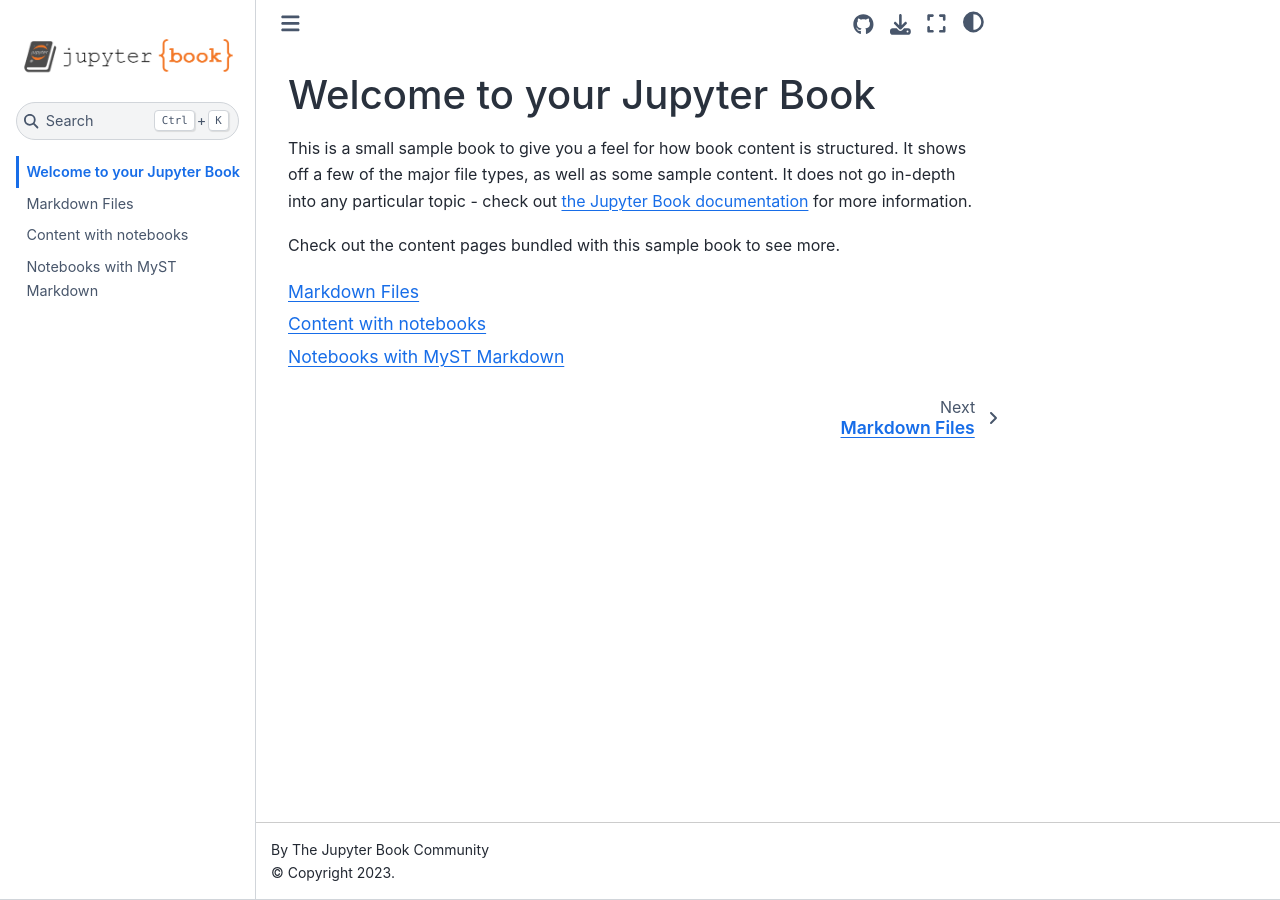
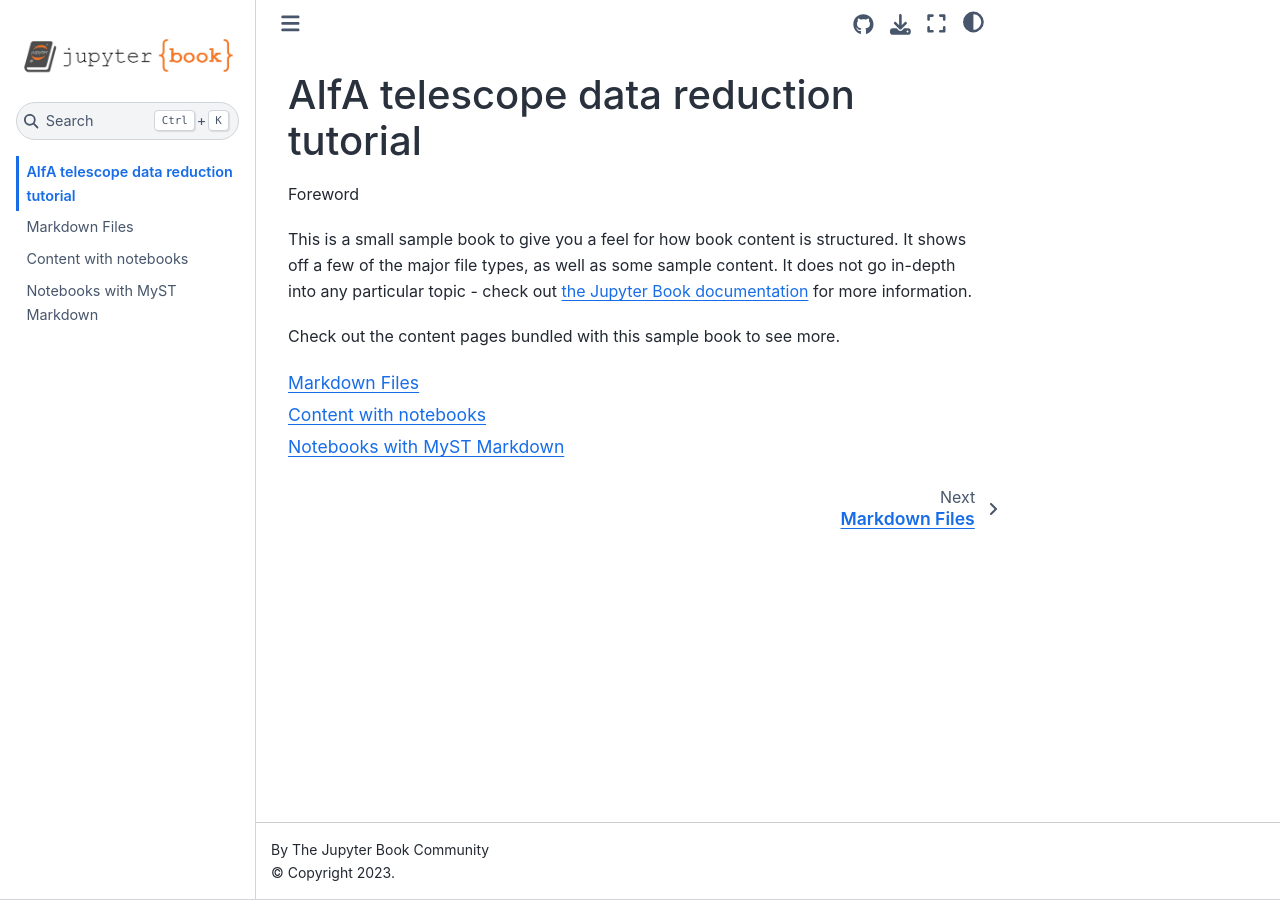
Before and after one commit to aifatelescope/datared, a Jupyter Book: the page built from book/intro.md, in a window 1280 px wide. Built offline with Jupyter Book 1.0.4 settings and Sphinx 7.4.7 and the Sphinx Book theme 1.1.4, drawn with Linux system fonts in a browser that asks for light colours.

```diff
--- a/book/intro.md
+++ b/book/intro.md
@@ -1,4 +1,8 @@
-# Welcome to your Jupyter Book
+# AIfA telescope data reduction tutorial
+
+Foreword
+
+
 
 This is a small sample book to give you a feel for how book content is
 structured.
```
Also changed, not shown: README.md (+23 -3 lines).
